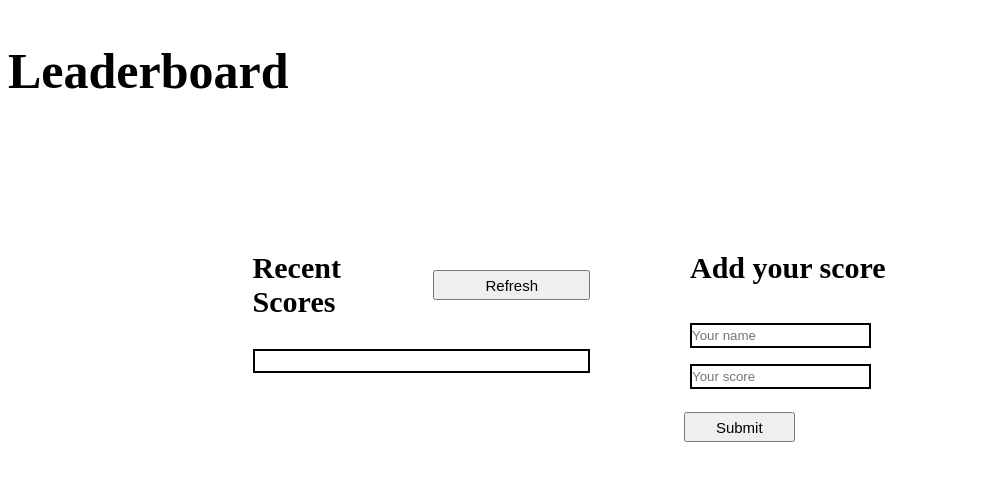
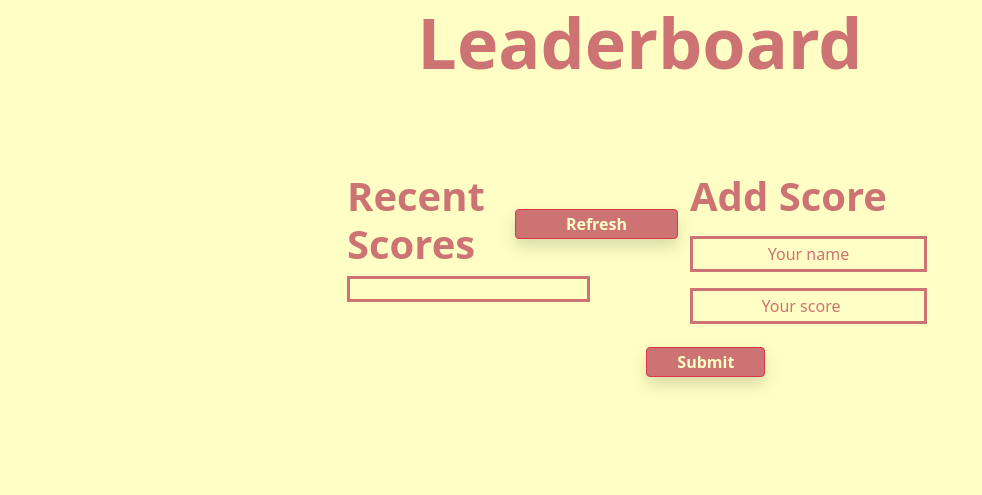
Before and after one commit to jonathastavares/Leaderboard, a website built with webpack: page src/index.html in a window 1280 px wide. Shown: the whole page, without its empty margins (0-982 px from the left). Built offline with nearby package versions, Linux system fonts and the light colour scheme; no server answers.

Commit message:
Added styling for the page

```diff
--- a/src/index.html
+++ b/src/index.html
@@ -10,6 +10,7 @@
         <title>Leaderboard</title>
         <meta name="description" content="">
         <meta name="viewport" content="width=device-width, initial-scale=1">
+        <link href="https://cdn.jsdelivr.net/npm/bootstrap@5.1.3/dist/css/bootstrap.min.css" rel="stylesheet" integrity="sha384-1BmE4kWBq78iYhFldvKuhfTAU6auU8tT94WrHftjDbrCEXSU1oBoqyl2QvZ6jIW3" crossorigin="anonymous">
     </head>
     <body>
         <nav>
@@ -21,7 +22,7 @@
             <div class='left-container'>
                 <div class='title-container d-flex'>
                     <h3 class='scores-title'>Recent Scores</h3>
-                    <button id='reload' class='refresh-btn' type='button'>Refresh</button>
+                    <button id='reload' class='refresh-btn btn btn-danger shadow' type='button'>Refresh</button>
                 </div>
                 <div class='scores-table border'>
                     <ul class='scores-list'>
@@ -30,14 +31,14 @@
                 </div>
             </div>
             <div class='right-container d-flex justify-content-center'>
-                <h3 class='add-score'>Add your score</h3>
+                <h3 class='add-score'>Add Score</h3>
                 <div class='input-container'>
                     <input id='name' class='input-box border' type='text' placeholder="Your name" required>
                     <br>
                     <input id='score' class='input-box border' type='number' placeholder="Your score" required>
                     <br>
                     <div class='submit-btn-container'>
-                        <button id='submit' class='submit-btn' type='submit'>Submit</button>
+                        <button id='submit' class='submit-btn btn btn-danger shadow' type='submit'>Submit</button>
                     </div>
                 </div>
             </div>
--- a/src/main.js
+++ b/src/main.js
@@ -2,7 +2,7 @@
 import './style.css';
 import fetch from 'cross-fetch';
 
-const gameId = 'Jonathas2021';
+const gameId = 'JonathasMicroverse2021';
 const submit = document.getElementById('submit');
 const reload = document.getElementById('reload');
 const list = document.querySelector('.scores-list');
@@ -11,7 +11,7 @@ const score = document.getElementById('score');
 const url = `https://us-central1-js-capstone-backend.cloudfunctions.net/api/games/${gameId}/scores`;
 
 const populate = (data) => {
-  list.innerHTML = '<li class="d-flex justify-content-around"><span>Name</span> <span>score</span></li>';
+  list.innerHTML = '<li class="d-flex justify-content-around board-title"><span>Name</span> <span>score</span></li>';
   data.forEach((result) => {
     const { user, score } = result;
     const listItem = document.createElement('li');
@@ -23,6 +23,7 @@ const populate = (data) => {
     listItem.appendChild(scoreContain);
     listItem.classList.add('d-flex');
     listItem.classList.add('justify-content-around');
+    listItem.classList.add('board-item');
     list.appendChild(listItem);
   });
 };
--- a/src/style.css
+++ b/src/style.css
@@ -1,5 +1,32 @@
+body {
+  background-color: rgb(255, 255, 197);
+}
+
+::placeholder {
+  color: rgb(206, 115, 115);
+  text-align: center;
+}
+
+input,
+select,
+textarea {
+  color: rgb(206, 115, 115);
+  font-size: 16px;
+  font-weight: 500;
+}
+
+.btn {
+  background-color: rgb(206, 115, 115) !important;
+  font-size: 16px !important;
+  color: rgb(255, 255, 197);
+  font-weight: bolder;
+}
+
 .title {
-  font-size: 50px;
+  font-size: 70px;
+  text-align: center;
+  color: rgb(206, 115, 115);
+  font-weight: bold;
 }
 
 .d-flex {
@@ -15,12 +42,26 @@
 }
 
 .border {
-  border: 2px black solid;
+  border: 3px rgb(206, 115, 115) solid !important;
 }
 
 .scores-title {
-  font-size: 30px;
+  font-size: 40px;
   margin-right: 30px;
+  color: rgb(206, 115, 115);
+  font-weight: bold;
+}
+
+.board-title {
+  font-size: 24px !important;
+  font-weight: bolder;
+  color: rgb(206, 115, 115);
+}
+
+.board-item {
+  color: rgb(206, 115, 115);
+  font-size: 16px;
+  font-weight: 500;
 }
 
 .main-container {
@@ -43,6 +84,7 @@
 .right-container {
   padding: 50px;
   width: 35%;
+  align-self: baseline;
 }
 
 .right-container {
@@ -65,10 +107,13 @@
 .input-box {
   margin: 8px 0;
   padding: 3px 0;
+  background-color: rgb(255, 255, 197);
 }
 
 .add-score {
-  font-size: 30px;
+  font-size: 40px;
+  color: rgb(206, 115, 115);
+  font-weight: bold;
 }
 
 .submit-btn-container {
```
Also changed, not shown: dist/index.html, dist/main.js.
